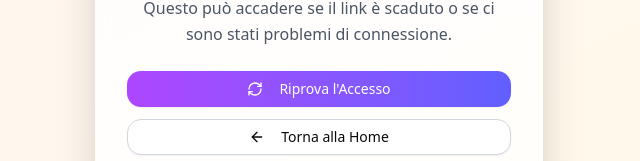
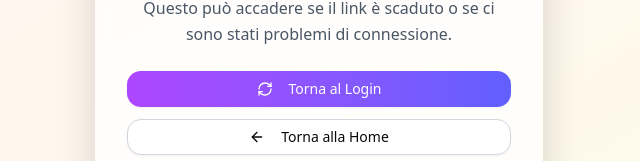
Before and after one commit to ReCinzione/Prometheus, a Next.js app: page /auth/auth-code-error in a window 1280 px wide. Shown: the part 364-525 px from the top of the page, without its empty margins (321-961 px from the left). Built offline with nearby package versions, Linux system fonts and the light colour scheme.

Commit message:
feat: deploy su vercel7

```diff
--- a/src/app/(protected)/libro/page.tsx
+++ b/src/app/(protected)/libro/page.tsx
@@ -81,7 +81,14 @@ export default function LibroPage({ user: initialUser }: LibroPageProps = {}) {
     <div className="max-w-4xl mx-auto py-10 px-4 space-y-6">
       <h1 className="text-3xl font-bold text-center mb-6">📖 Il Libro Vivente</h1>
       <div className="flex justify-center">
-        <Button onClick={handleStampa}>📄 Esporta in PDF</Button>
+        <Button
+          onClick={handleStampa}
+          variant="default"
+          size="default"
+          className="bg-purple-500 hover:bg-purple-600"
+        >
+          📄 Esporta in PDF
+        </Button>
       </div>
       <LibroVivente ref={componenteLibro} user={user} />
     </div>
--- a/src/app/auth/auth-code-error/page.tsx
+++ b/src/app/auth/auth-code-error/page.tsx
@@ -47,13 +47,16 @@ export default function AuthCodeErrorPage() {
             <Button
               onClick={() => router.push('/login')}
               className="w-full bg-gradient-to-r from-purple-500 to-indigo-500 hover:from-purple-600 hover:to-indigo-600 text-white font-medium py-3 rounded-xl transition-all duration-200 hover:scale-[1.02]"
+              variant="default"
+              size="default"
             >
               <RefreshCw className="w-4 h-4 mr-2" />
-              Riprova l&apos;Accesso
+              Torna al Login
             </Button>
 
             <Button
               variant="outline"
+              size="default"
               onClick={() => router.push('/')}
               className="w-full border-gray-300 hover:bg-gray-50 font-medium py-3 rounded-xl transition-all duration-200"
             >
--- a/src/app/auth/callback/route.ts
+++ b/src/app/auth/callback/route.ts
@@ -5,7 +5,7 @@ import { NextResponse } from 'next/server';
 import type { NextRequest } from 'next/server';
 
 export async function GET(request: NextRequest) {
-  const cookieStore = cookies();
+  const cookieStore = await cookies();
 
   const supabase = createServerClient(
     process.env.NEXT_PUBLIC_SUPABASE_URL!,
@@ -19,7 +19,7 @@ export async function GET(request: NextRequest) {
           cookieStore.set({ name, value, ...options });
         },
         remove(name, options) {
-          cookieStore.delete(name, options);
+          cookieStore.set({ name, value: '', ...options });
         },
       },
     }
```
Also changed, not shown: src/lib/raccontiIntro.ts (+25 -25 lines).
